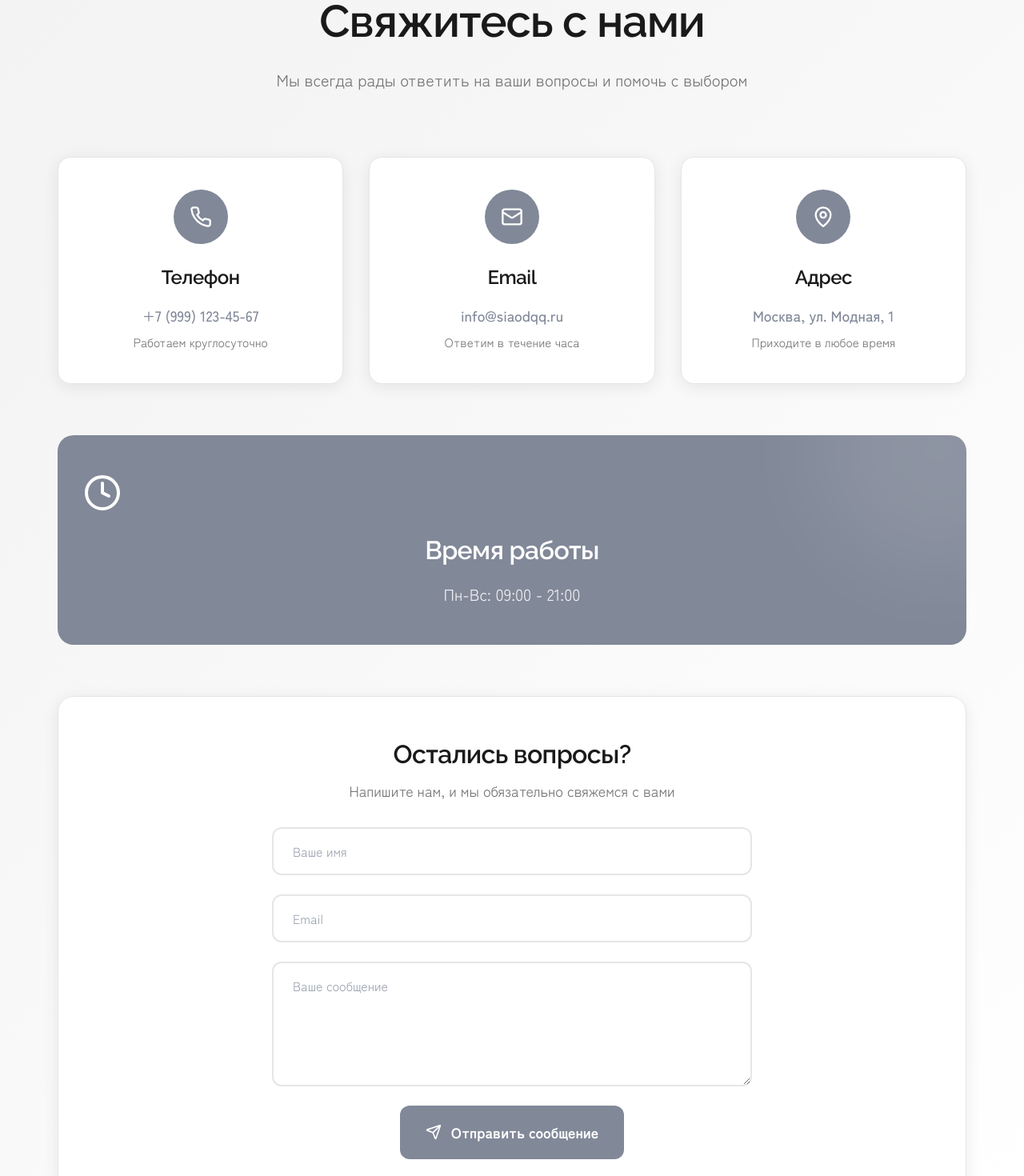
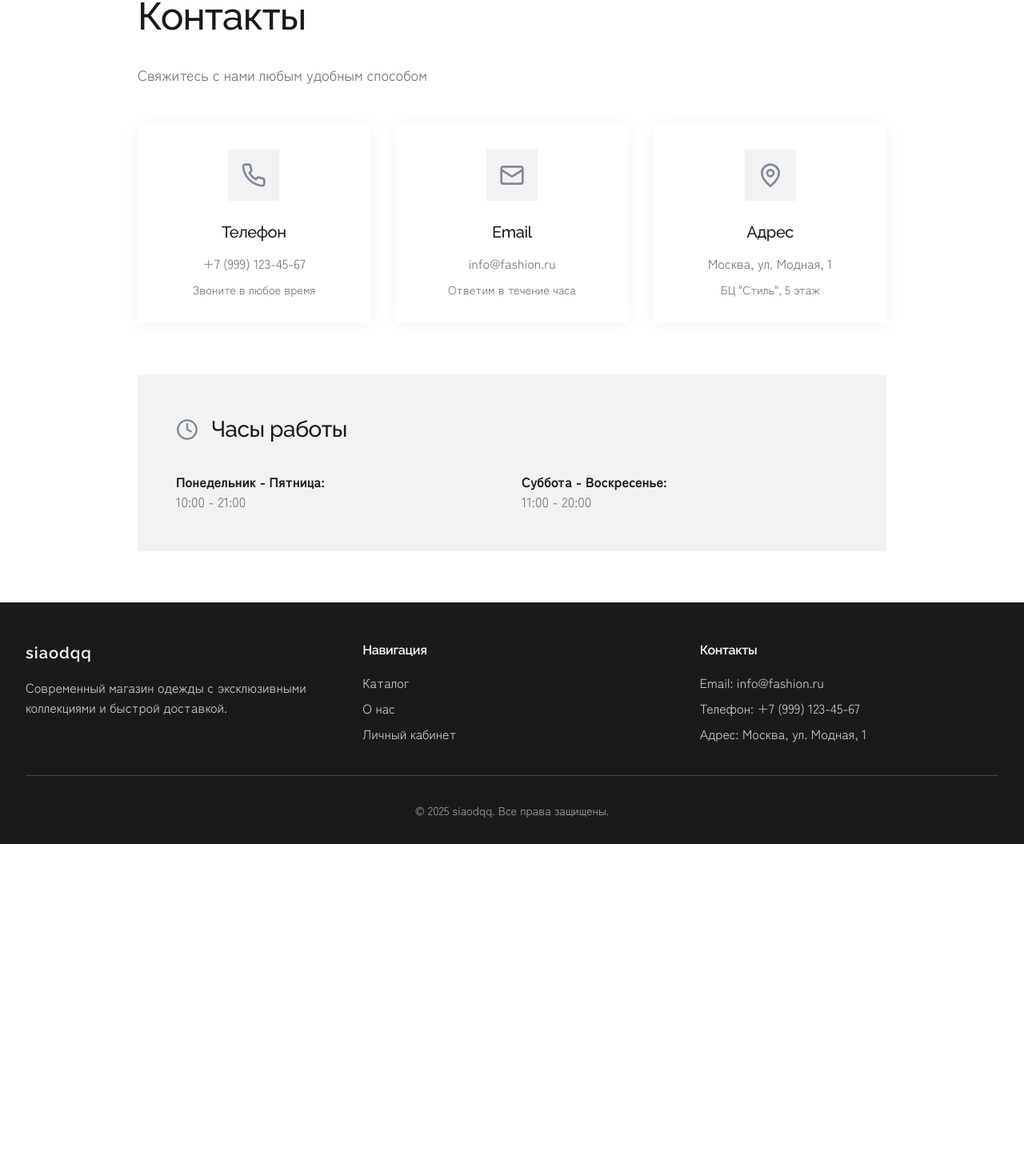
Before and after one commit to Punelittley/fashion-nest-creator, a React (Vite) app: page /contacts in a window 1280 px wide. Shown: the part 163-1633 px from the top of the page at 80% size. After the commit the page ends 1218 px from the top, so only its background shows below. Built offline with nearby package versions, Linux system fonts and the light colour scheme; no server answers; the HTML template or start-up script is replaced by a standard one.

Commit message:
Reverted to commit 06b72abff5a72f03b51ccd19c955127fea2c1729

```diff
--- a/src/pages/Contacts.tsx
+++ b/src/pages/Contacts.tsx
@@ -1,375 +1,177 @@
 import Layout from "@/components/Layout";
-import { Mail, Phone, MapPin, Clock, Send } from "lucide-react";
+import { Mail, Phone, MapPin, Clock } from "lucide-react";
 
 const Contacts = () => {
   return (
     <Layout>
-      <div style={{
-        minHeight: "80vh",
-        background: "linear-gradient(135deg, hsl(var(--secondary)) 0%, hsl(var(--background)) 100%)"
+      <div style={{ padding: "4rem 2rem", maxWidth: "1000px", margin: "0 auto" }}>
+        <h1 style={{
+          fontSize: "3rem",
+          fontWeight: "500",
+          marginBottom: "1.5rem",
+          color: "hsl(var(--foreground))"
         }}>
-        {/* Hero Section */}
-        <div style={{
-          padding: "4rem 2rem 2rem",
-          textAlign: "center",
-          maxWidth: "800px",
-          margin: "0 auto"
-        }}>
-          <h1 style={{
-            fontSize: "3.5rem",
-            fontWeight: "600",
-            marginBottom: "1rem",
-            color: "hsl(var(--foreground))",
-            letterSpacing: "-0.02em"
-          }}>
-            Свяжитесь с нами
+          Контакты
         </h1>
         <p style={{
-            fontSize: "1.25rem",
+          fontSize: "1.125rem",
           color: "hsl(var(--muted-foreground))",
-            lineHeight: "1.6"
+          marginBottom: "3rem"
         }}>
-            Мы всегда рады ответить на ваши вопросы и помочь с выбором
+          Свяжитесь с нами любым удобным способом
         </p>
-        </div>
 
-        {/* Contact Cards Section */}
-        <div style={{
-          maxWidth: "1200px",
-          margin: "0 auto",
-          padding: "3rem 2rem"
-        }}>
         <div style={{
           display: "grid",
           gridTemplateColumns: "repeat(auto-fit, minmax(280px, 1fr))",
           gap: "2rem",
           marginBottom: "4rem"
         }}>
-            {/* Phone Card */}
-            <div
-              className="hover-scale"
-              style={{
-                padding: "2.5rem 2rem",
+          <div style={{
+            padding: "2rem",
             backgroundColor: "hsl(var(--card))",
-                borderRadius: "16px",
-                boxShadow: "0 4px 20px rgba(0, 0, 0, 0.08)",
-                textAlign: "center",
-                transition: "all 0.3s ease",
-                cursor: "pointer",
-                border: "1px solid hsl(var(--border))"
-              }}
-              onMouseEnter={(e) => {
-                e.currentTarget.style.boxShadow = "0 8px 30px rgba(0, 0, 0, 0.12)";
-                e.currentTarget.style.transform = "translateY(-4px)";
-              }}
-              onMouseLeave={(e) => {
-                e.currentTarget.style.boxShadow = "0 4px 20px rgba(0, 0, 0, 0.08)";
-                e.currentTarget.style.transform = "translateY(0)";
-              }}
-            >
+            boxShadow: "var(--shadow-soft)",
+            textAlign: "center"
+          }}>
             <div style={{
               display: "inline-flex",
-                padding: "1.25rem",
-                backgroundColor: "hsl(var(--accent))",
-                borderRadius: "50%",
+              padding: "1rem",
+              backgroundColor: "hsl(var(--secondary))",
               marginBottom: "1.5rem"
             }}>
-                <Phone size={28} style={{ color: "hsl(var(--accent-foreground))" }} />
+              <Phone size={32} style={{ color: "hsl(var(--accent))" }} />
             </div>
             <h3 style={{
-                fontSize: "1.5rem",
-                fontWeight: "600",
-                marginBottom: "1rem",
+              fontSize: "1.25rem",
+              fontWeight: "500",
+              marginBottom: "0.75rem",
               color: "hsl(var(--foreground))"
             }}>
               Телефон
             </h3>
             <p style={{
-                fontSize: "1.125rem",
-                color: "hsl(var(--accent))",
-                fontWeight: "500",
-                marginBottom: "0.5rem"
+              color: "hsl(var(--muted-foreground))",
+              lineHeight: "1.6"
             }}>
               +7 (999) 123-45-67
             </p>
             <p style={{
               color: "hsl(var(--muted-foreground))",
-                fontSize: "0.95rem"
+              fontSize: "0.9rem",
+              marginTop: "0.5rem"
             }}>
-                Работаем круглосуточно
+              Звоните в любое время
             </p>
           </div>
 
-            {/* Email Card */}
-            <div
-              className="hover-scale"
-              style={{
-                padding: "2.5rem 2rem",
+          <div style={{
+            padding: "2rem",
             backgroundColor: "hsl(var(--card))",
-                borderRadius: "16px",
-                boxShadow: "0 4px 20px rgba(0, 0, 0, 0.08)",
-                textAlign: "center",
-                transition: "all 0.3s ease",
-                cursor: "pointer",
-                border: "1px solid hsl(var(--border))"
-              }}
-              onMouseEnter={(e) => {
-                e.currentTarget.style.boxShadow = "0 8px 30px rgba(0, 0, 0, 0.12)";
-                e.currentTarget.style.transform = "translateY(-4px)";
-              }}
-              onMouseLeave={(e) => {
-                e.currentTarget.style.boxShadow = "0 4px 20px rgba(0, 0, 0, 0.08)";
-                e.currentTarget.style.transform = "translateY(0)";
-              }}
-            >
+            boxShadow: "var(--shadow-soft)",
+            textAlign: "center"
+          }}>
             <div style={{
               display: "inline-flex",
-                padding: "1.25rem",
-                backgroundColor: "hsl(var(--accent))",
-                borderRadius: "50%",
+              padding: "1rem",
+              backgroundColor: "hsl(var(--secondary))",
               marginBottom: "1.5rem"
             }}>
-                <Mail size={28} style={{ color: "hsl(var(--accent-foreground))" }} />
+              <Mail size={32} style={{ color: "hsl(var(--accent))" }} />
             </div>
             <h3 style={{
-                fontSize: "1.5rem",
-                fontWeight: "600",
-                marginBottom: "1rem",
+              fontSize: "1.25rem",
+              fontWeight: "500",
+              marginBottom: "0.75rem",
               color: "hsl(var(--foreground))"
             }}>
               Email
             </h3>
             <p style={{
-                fontSize: "1.125rem",
-                color: "hsl(var(--accent))",
-                fontWeight: "500",
-                marginBottom: "0.5rem"
+              color: "hsl(var(--muted-foreground))",
+              lineHeight: "1.6"
             }}>
-                info@siaodqq.ru
+              info@fashion.ru
             </p>
             <p style={{
               color: "hsl(var(--muted-foreground))",
-                fontSize: "0.95rem"
+              fontSize: "0.9rem",
+              marginTop: "0.5rem"
             }}>
               Ответим в течение часа
             </p>
           </div>
 
-            {/* Address Card */}
-            <div
-              className="hover-scale"
-              style={{
-                padding: "2.5rem 2rem",
+          <div style={{
+            padding: "2rem",
             backgroundColor: "hsl(var(--card))",
-                borderRadius: "16px",
-                boxShadow: "0 4px 20px rgba(0, 0, 0, 0.08)",
-                textAlign: "center",
-                transition: "all 0.3s ease",
-                cursor: "pointer",
-                border: "1px solid hsl(var(--border))"
-              }}
-              onMouseEnter={(e) => {
-                e.currentTarget.style.boxShadow = "0 8px 30px rgba(0, 0, 0, 0.12)";
-                e.currentTarget.style.transform = "translateY(-4px)";
-              }}
-              onMouseLeave={(e) => {
-                e.currentTarget.style.boxShadow = "0 4px 20px rgba(0, 0, 0, 0.08)";
-                e.currentTarget.style.transform = "translateY(0)";
-              }}
-            >
+            boxShadow: "var(--shadow-soft)",
+            textAlign: "center"
+          }}>
             <div style={{
               display: "inline-flex",
-                padding: "1.25rem",
-                backgroundColor: "hsl(var(--accent))",
-                borderRadius: "50%",
+              padding: "1rem",
+              backgroundColor: "hsl(var(--secondary))",
               marginBottom: "1.5rem"
             }}>
-                <MapPin size={28} style={{ color: "hsl(var(--accent-foreground))" }} />
+              <MapPin size={32} style={{ color: "hsl(var(--accent))" }} />
             </div>
             <h3 style={{
-                fontSize: "1.5rem",
-                fontWeight: "600",
-                marginBottom: "1rem",
+              fontSize: "1.25rem",
+              fontWeight: "500",
+              marginBottom: "0.75rem",
               color: "hsl(var(--foreground))"
             }}>
               Адрес
             </h3>
             <p style={{
-                fontSize: "1.125rem",
-                color: "hsl(var(--accent))",
-                fontWeight: "500",
-                marginBottom: "0.5rem"
+              color: "hsl(var(--muted-foreground))",
+              lineHeight: "1.6"
             }}>
               Москва, ул. Модная, 1
             </p>
             <p style={{
               color: "hsl(var(--muted-foreground))",
-                fontSize: "0.95rem"
+              fontSize: "0.9rem",
+              marginTop: "0.5rem"
             }}>
-                Приходите в любое время
+              БЦ "Стиль", 5 этаж
             </p>
           </div>
         </div>
 
-          {/* Working Hours Banner */}
         <div style={{
-            backgroundColor: "hsl(var(--accent))",
-            padding: "3rem 2rem",
-            borderRadius: "20px",
-            textAlign: "center",
-            marginBottom: "4rem",
-            position: "relative",
-            overflow: "hidden"
+          padding: "3rem",
+          backgroundColor: "hsl(var(--secondary))"
         }}>
           <div style={{
-              position: "absolute",
-              top: "-50%",
-              right: "-10%",
-              width: "300px",
-              height: "300px",
-              background: "hsl(var(--accent-foreground) / 0.1)",
-              borderRadius: "50%",
-              filter: "blur(60px)"
-            }} />
-            <div style={{
-              position: "relative",
-              zIndex: 1
-            }}>
-              <Clock size={48} style={{
-                color: "hsl(var(--accent-foreground))",
-                marginBottom: "1.5rem"
-              }} />
-              <h2 style={{
-                fontSize: "2rem",
-                fontWeight: "600",
-                marginBottom: "1rem",
-                color: "hsl(var(--accent-foreground))"
-              }}>
-                Время работы
-              </h2>
-              <p style={{
-                fontSize: "1.25rem",
-                color: "hsl(var(--accent-foreground))",
-                opacity: 0.9
-              }}>
-                Пн-Вс: 09:00 - 21:00
-              </p>
-            </div>
-          </div>
-
-          {/* Contact Form Section */}
-          <div style={{
-            backgroundColor: "hsl(var(--card))",
-            padding: "3rem 2rem",
-            borderRadius: "20px",
-            boxShadow: "0 4px 20px rgba(0, 0, 0, 0.08)",
-            border: "1px solid hsl(var(--border))"
-          }}>
-            <div style={{
-              textAlign: "center",
+            display: "flex",
+            alignItems: "center",
+            gap: "1rem",
             marginBottom: "2rem"
           }}>
+            <Clock size={28} style={{ color: "hsl(var(--accent))" }} />
             <h2 style={{
-                fontSize: "2rem",
-                fontWeight: "600",
-                marginBottom: "0.5rem",
+              fontSize: "1.75rem",
+              fontWeight: "500",
               color: "hsl(var(--foreground))"
             }}>
-                Остались вопросы?
+              Часы работы
             </h2>
-              <p style={{
-                fontSize: "1.125rem",
+          </div>
+          <div style={{
+            display: "grid",
+            gridTemplateColumns: "repeat(auto-fit, minmax(200px, 1fr))",
+            gap: "1.5rem",
+            fontSize: "1.05rem",
             color: "hsl(var(--muted-foreground))"
           }}>
-                Напишите нам, и мы обязательно свяжемся с вами
-              </p>
+            <div>
+              <strong style={{ color: "hsl(var(--foreground))" }}>Понедельник - Пятница:</strong>
+              <br />10:00 - 21:00
             </div>
-
-            <div style={{
-              maxWidth: "600px",
-              margin: "0 auto",
-              display: "flex",
-              flexDirection: "column",
-              gap: "1.5rem"
-            }}>
-              <input
-                type="text"
-                placeholder="Ваше имя"
-                style={{
-                  padding: "1rem 1.5rem",
-                  fontSize: "1rem",
-                  border: "2px solid hsl(var(--border))",
-                  borderRadius: "12px",
-                  backgroundColor: "hsl(var(--background))",
-                  color: "hsl(var(--foreground))",
-                  outline: "none",
-                  transition: "border-color 0.3s ease"
-                }}
-                onFocus={(e) => e.currentTarget.style.borderColor = "hsl(var(--accent))"}
-                onBlur={(e) => e.currentTarget.style.borderColor = "hsl(var(--border))"}
-              />
-              <input
-                type="email"
-                placeholder="Email"
-                style={{
-                  padding: "1rem 1.5rem",
-                  fontSize: "1rem",
-                  border: "2px solid hsl(var(--border))",
-                  borderRadius: "12px",
-                  backgroundColor: "hsl(var(--background))",
-                  color: "hsl(var(--foreground))",
-                  outline: "none",
-                  transition: "border-color 0.3s ease"
-                }}
-                onFocus={(e) => e.currentTarget.style.borderColor = "hsl(var(--accent))"}
-                onBlur={(e) => e.currentTarget.style.borderColor = "hsl(var(--border))"}
-              />
-              <textarea
-                placeholder="Ваше сообщение"
-                rows={5}
-                style={{
-                  padding: "1rem 1.5rem",
-                  fontSize: "1rem",
-                  border: "2px solid hsl(var(--border))",
-                  borderRadius: "12px",
-                  backgroundColor: "hsl(var(--background))",
-                  color: "hsl(var(--foreground))",
-                  outline: "none",
-                  resize: "vertical",
-                  transition: "border-color 0.3s ease"
-                }}
-                onFocus={(e) => e.currentTarget.style.borderColor = "hsl(var(--accent))"}
-                onBlur={(e) => e.currentTarget.style.borderColor = "hsl(var(--border))"}
-              />
-              <button
-                style={{
-                  padding: "1.25rem 2rem",
-                  fontSize: "1.125rem",
-                  fontWeight: "600",
-                  backgroundColor: "hsl(var(--accent))",
-                  color: "hsl(var(--accent-foreground))",
-                  border: "none",
-                  borderRadius: "12px",
-                  cursor: "pointer",
-                  transition: "all 0.3s ease",
-                  display: "flex",
-                  alignItems: "center",
-                  justifyContent: "center",
-                  gap: "0.75rem",
-                  margin: "0 auto"
-                }}
-                onMouseEnter={(e) => {
-                  e.currentTarget.style.transform = "translateY(-2px)";
-                  e.currentTarget.style.boxShadow = "0 8px 20px rgba(0, 0, 0, 0.15)";
-                }}
-                onMouseLeave={(e) => {
-                  e.currentTarget.style.transform = "translateY(0)";
-                  e.currentTarget.style.boxShadow = "none";
-                }}
-              >
-                <Send size={20} />
-                Отправить сообщение
-              </button>
+            <div>
+              <strong style={{ color: "hsl(var(--foreground))" }}>Суббота - Воскресенье:</strong>
+              <br />11:00 - 20:00
             </div>
           </div>
         </div>
```
Lines whose indentation alone changed are shown as unchanged.
